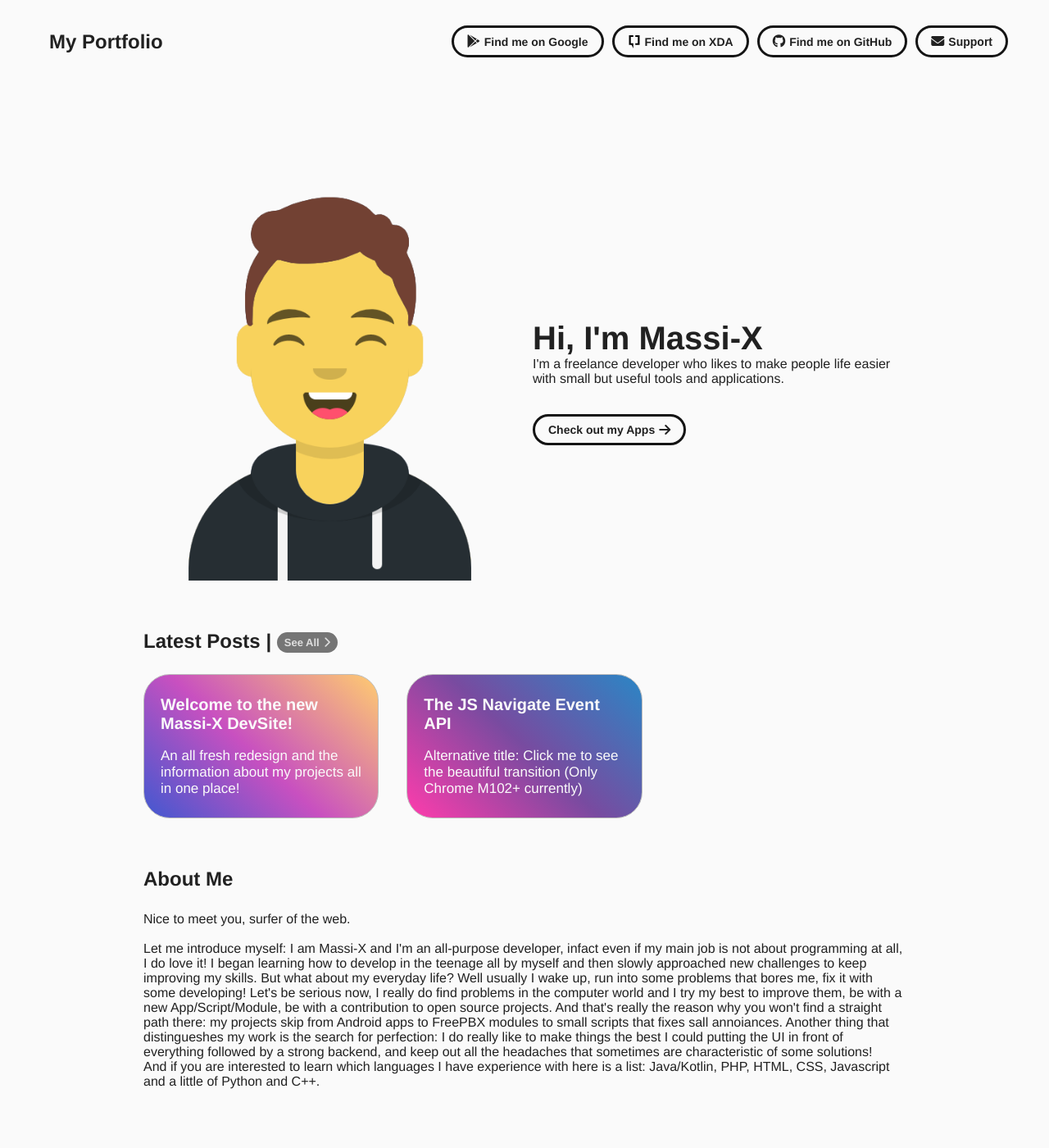
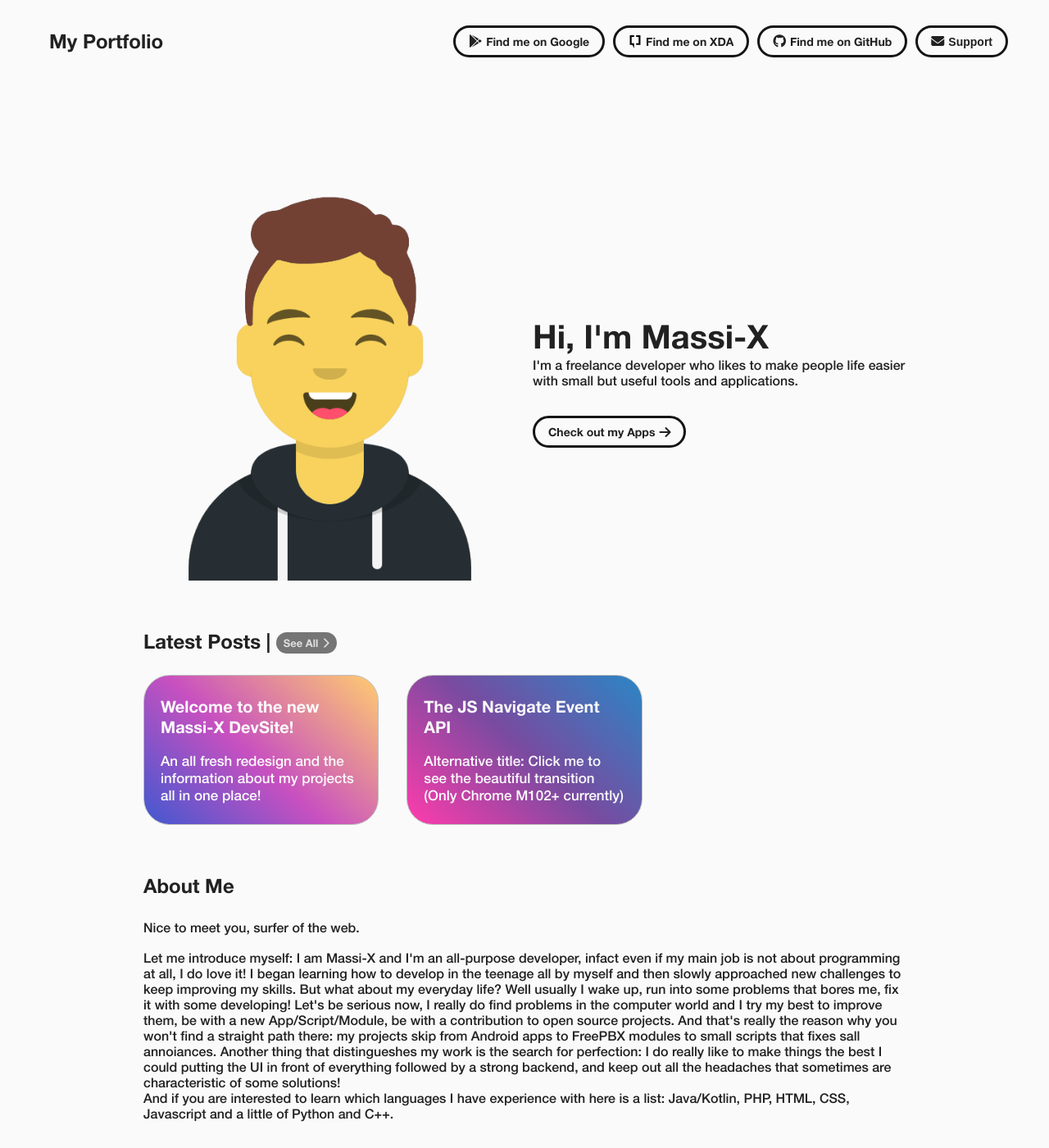
Before and after one commit to Massi-X/massi-x.github.io, a Jekyll site: the page built from index.html, in a window 1280 px wide and 1400 px high. Shown: the whole window at 82% size. Built offline with Jekyll 4.4.1, drawn with Linux system fonts in a browser that asks for light colours.

Commit message:
Add fonts for better consistency

```diff
--- a/assets/css/style.css
+++ b/assets/css/style.css
@@ -1,6 +1,22 @@
+/********************************************************************************
+************************************* Fonts *************************************
+/********************************************************************************/
+@font-face {
+	font-family: HelveticaNeue;
+	font-weight: normal;
+	src: url("/assets/fonts/HelveticaNeue-Medium.ttf");
+}
+
+@font-face {
+	font-family: HelveticaNeue;
+	font-weight: bold;
+	src: url("/assets/fonts/HelveticaNeue-Bold.ttf");
+}
+
 /********************************************************************************
 ****************************** Colors and measures ******************************
 /********************************************************************************/
+
 :root {
 	--back-width: 26px;
 
@@ -89,7 +105,7 @@ html {
 }
 
 body {
-	font-family: "Helvetica Neue", Helvetica, Arial, sans-serif;
+	font-family: HelveticaNeue, Helvetica, Arial, sans-serif;
 	-webkit-font-smoothing: antialiased;
 	-moz-osx-font-smoothing: grayscale;
 	margin: 0;
```
Also changed, not shown: assets/fonts/HelveticaNeue-Bold.ttf (added), assets/fonts/HelveticaNeue-Medium.ttf (added).
